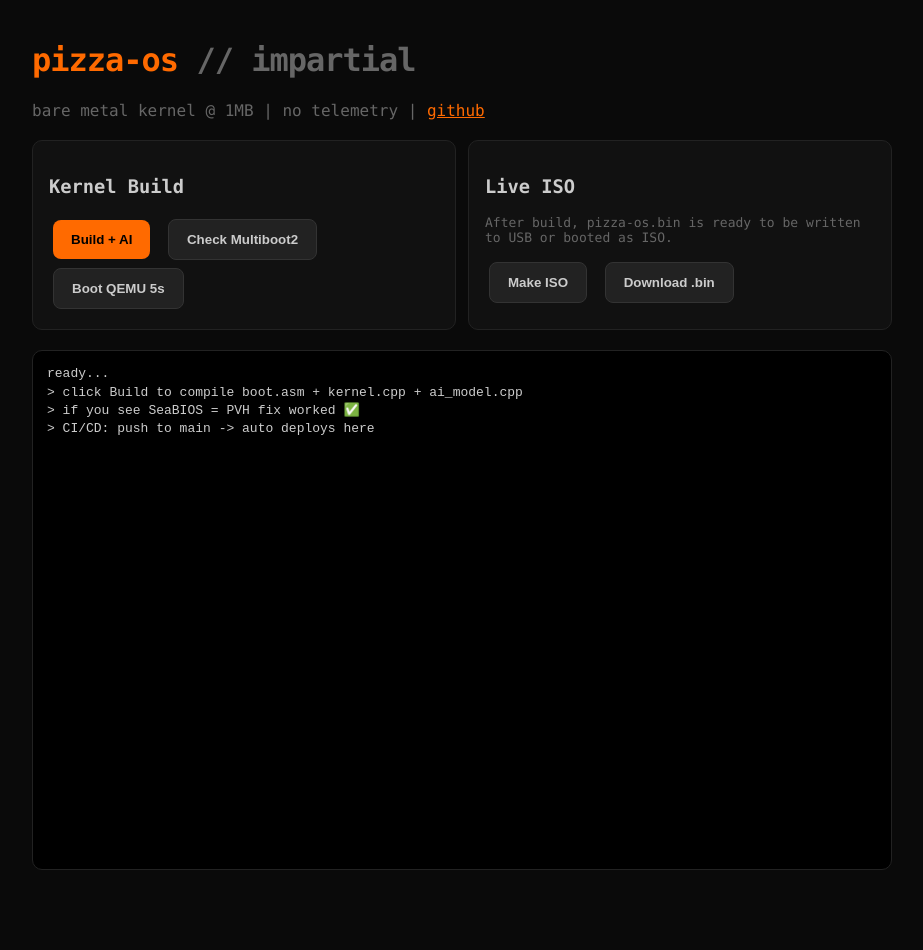
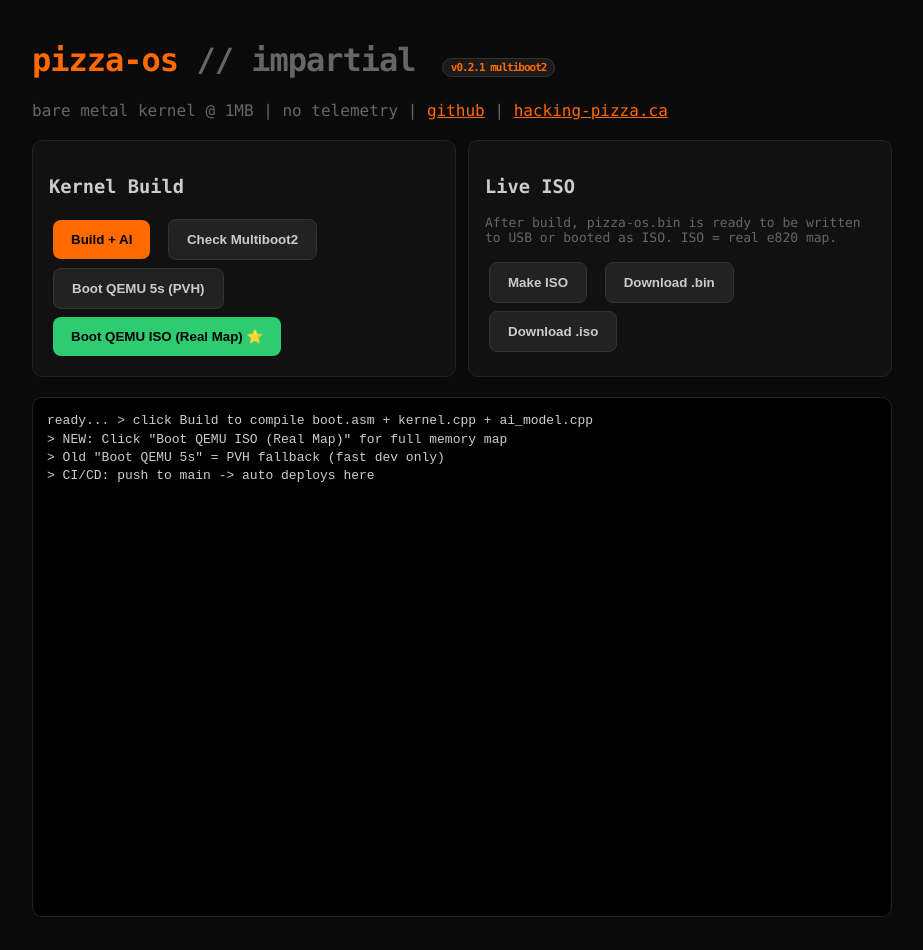
Before and after one commit to sia-vanna/pizza-os, a website: page public/index.html in a window 1280 px wide. Shown: the whole page, without its empty margins (178-1101 px from the left). Before the commit the page ends 903 px from the top, so only its background shows below. Drawn offline with Linux system fonts and the light colour scheme.

Commit message:
feat: v0.2.1 - real e820 multiboot2 map via GRUB ISO
- Fix grub.cfg (remove serial terminal override that blanked VGA)
- Add primary Live ISO boot path (multiboot2 @ 0x100000) with real memory map parser
- Keep PVH direct -kernel as fast dev fallback (16MB-64MB allocator)
- Add boot d flag to skip HDD/FDD probe noise
- Update dashboard: green Boot QEMU ISO (Real Map) as primary action
- Update deploy workflow to build bin + iso and publish to public/
- Docs: full dev commands in README (k:build, k:check, k:qemu:bin, k:iso, k:qemu:iso)

Boot now:
[OK] Real memory map found
base=0x0100000 [usable]
alloc1 = 0x0100000 (was 0x1000000)

Tested: qemu-iso boots ✅ VALID multiboot2, orders in RAM, profit 67%

```diff
--- a/package.json
+++ b/package.json
@@ -22,8 +22,9 @@
     "k:build": "nasm -f elf32 boot.asm -o boot.o && g++ -m32 -ffreestanding -O2 -c kernel.cpp -o kernel.o && g++ -m32 -ffreestanding -O2 -c mm.cpp -o mm.o && g++ -m32 -ffreestanding -O2 -c ai_model.cpp -o ai_model.o && ld -m elf_i386 -T linker.ld -o pizza-os.bin boot.o kernel.o mm.o ai_model.o -nostdlib && cp pizza-os.bin public/pizza-os.bin 2>/dev/null || true && ls -lh pizza-os.bin",
     "k:check": "grub-file --is-x86-multiboot2 pizza-os.bin && echo '✅ VALID multiboot2' || echo '❌ INVALID'; readelf -l pizza-os.bin | grep -A2 NOTE; readelf -n pizza-os.bin | head -20",
     "k:qemu": "npm run k:build && timeout 8 qemu-system-i386 -kernel pizza-os.bin -nographic",
-    "k:iso": "mkdir -p iso/boot/grub && cp pizza-os.bin iso/boot/ && printf 'set timeout=0\\nserial --unit=0 --speed=9600\\nterminal_input serial\\nterminal_output serial\\nmenuentry \"pizza-os\" { multiboot2 /boot/pizza-os.bin\\n boot }\\n' > iso/boot/grub/grub.cfg && grub-mkrescue -o pizza-os.iso iso && ls -lh pizza-os.iso",
-    "k:qemu-iso": "npm run k:build && npm run k:iso && timeout 8 qemu-system-i386 -cdrom pizza-os.iso -nographic",
+    "k:iso": "mkdir -p iso/boot && cp pizza-os.bin iso/boot/ && grub-mkrescue -o pizza-os.iso iso/ && ls -lh pizza-os.iso",
+    "k:qemu:iso": "qemu-system-i386 -cdrom pizza-os.iso -display curses",
+    "k:qemu:bin": "qemu-system-i386 -kernel pizza-os.bin -display curses -serial none",
     "build": "npm run k:build",
     "check": "npm run k:check",
     "restart": "npm run k:build && pm2 restart pizza-os --update-env || npm run prod",
--- a/public/index.html
+++ b/public/index.html
@@ -5,52 +5,59 @@
 <meta name="viewport" content="width=device-width, initial-scale=1">
 <style>
 :root{--orange:#ff6a00;--bg:#0a0a0a;--panel:#111;--border:#222}
-  *{box-sizing:border-box}
-  body{background:var(--bg);color:#ccc;font-family:ui-monospace,Menlo,monospace;padding:20px;max-width:900px;margin:0 auto}
+*{box-sizing:border-box} body{background:var(--bg);color:#ccc;font-family:ui-monospace,Menlo,monospace;padding:20px;max-width:900px;margin:0 auto}
 h1{color:var(--orange);letter-spacing:-1px}
 .grid{display:grid;grid-template-columns:1fr 1fr;gap:12px;margin:20px 0}
 .card{background:var(--panel);border:1px solid var(--border);border-radius:10px;padding:16px}
 button{background:var(--orange);border:0;padding:12px 18px;margin:4px;border-radius:8px;font-weight:bold;cursor:pointer;color:#000;transition:transform .05s}
-  button:active{transform:scale(.97)}
-  button.secondary{background:#222;color:#ccc;border:1px solid #333}
+button:active{transform:scale(.97)} button.secondary{background:#222;color:#ccc;border:1px solid #333}
 #log{background:#000;padding:14px;white-space:pre-wrap;border:1px solid var(--border);height:520px;overflow:auto;border-radius:10px;font-size:13px;line-height:1.4}
-  .ok{color:#2ecc71} .bad{color:#ff4444} .muted{color:#666}
-  a{color:var(--orange)}
+.ok{color:#2ecc71} .bad{color:#ff4444} .muted{color:#666} a{color:var(--orange)}
+.badge{display:inline-block;background:#1a1a1a;border:1px solid #333;padding:2px 8px;border-radius:20px;font-size:11px;margin-left:8px}
 </style>
 </head>
 <body>
-  <h1>pizza-os <span class="muted">// impartial</span></h1>
-  <p class="muted">bare metal kernel @ 1MB | no telemetry | <a href="https://github.com/sia-vanna/pizza-os" target="_blank">github</a></p>
+<h1>pizza-os <span class="muted">// impartial</span> <span class="badge">v0.2.1 multiboot2</span></h1>
+<p class="muted">bare metal kernel @ 1MB | no telemetry | <a href="https://github.com/sia-vanna/pizza-os" target="_blank">github</a> | <a href="https://hacking-pizza.ca">hacking-pizza.ca</a></p>
 
 <div class="grid">
 <div class="card">
 <h3>Kernel Build</h3>
 <button onclick="go('build')">Build + AI</button>
 <button class="secondary" onclick="go('check')">Check Multiboot2</button>
-      <button class="secondary" onclick="go('qemu')">Boot QEMU 5s</button>
+<button class="secondary" onclick="go('qemu')" title="Fast PVH direct - shows fallback">Boot QEMU 5s (PVH)</button>
+<button onclick="go('qemu-iso')" style="background:#2ecc71">Boot QEMU ISO (Real Map) ⭐</button>
 </div>
 <div class="card">
 <h3>Live ISO</h3>
-      <p class="muted" style="font-size:13px">After build, pizza-os.bin is ready to be written to USB or booted as ISO.</p>
+<p class="muted" style="font-size:13px">After build, pizza-os.bin is ready to be written to USB or booted as ISO. ISO = real e820 map.</p>
 <button class="secondary" onclick="go('iso')">Make ISO</button>
 <button class="secondary" onclick="window.open('/pizza-os.bin')">Download .bin</button>
+<button class="secondary" onclick="window.open('/pizza-os.iso')">Download .iso</button>
 </div>
 </div>
 
-  <pre id="log">ready...
-> click Build to compile boot.asm + kernel.cpp + ai_model.cpp
-> if you see SeaBIOS = PVH fix worked ✅
+<pre id="log">ready... > click Build to compile boot.asm + kernel.cpp + ai_model.cpp
+> NEW: Click "Boot QEMU ISO (Real Map)" for full memory map
+> Old "Boot QEMU 5s" = PVH fallback (fast dev only)
 > CI/CD: push to main -> auto deploys here</pre>
 
 <script>
 const logEl = document.getElementById('log');
 async function go(cmd){
-  logEl.textContent = `> ${cmd} running...\n`;
-  logEl.textContent += `> time: ${new Date().toLocaleTimeString()}\n\n`;
+ logEl.textContent = `> ${cmd} running...\n> time: ${new Date().toLocaleTimeString()}\n\n`;
  try{
    let r = await fetch('/api/'+cmd,{method:'POST'});
    let t = await r.text();
+   // colorize
+   t = t.replace(/\[OK\].*/g, m => `✅ ${m}`).replace(/\[INFO\].*/g, m => `ℹ️ ${m}`);
    logEl.textContent = t + `\n\n--- ${cmd} done @ ${new Date().toLocaleTimeString()} ---`;
+   if(cmd==='qemu' && t.includes('fallback')) {
+     logEl.textContent += `\n\n💡 TIP: This is PVH fallback mode. Click "Boot QEMU ISO (Real Map)" for real e820.`;
+   }
+   if(cmd==='qemu-iso' && t.includes('Real memory map')) {
+     logEl.textContent += `\n\n🎉 GRUB multiboot2 SUCCESS - real memory map!`;
+   }
  }catch(e){
    logEl.textContent = `❌ ${e.message}\n\nIs server.js running? pm2 logs pizza-os`;
  }
```
Also changed, not shown: server.js (+41 -20 lines), .github/workflows/deploy.yml, README.md. Lines whose indentation alone changed are shown as unchanged.
